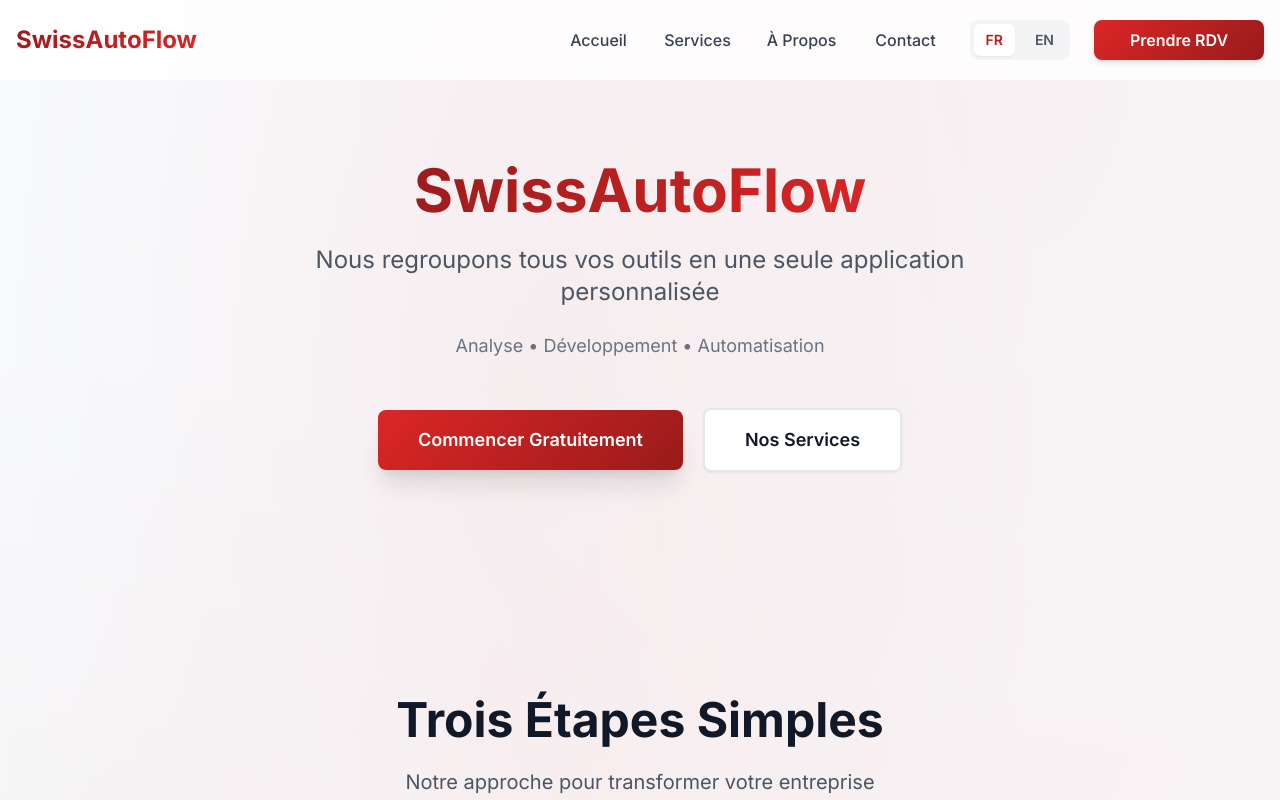
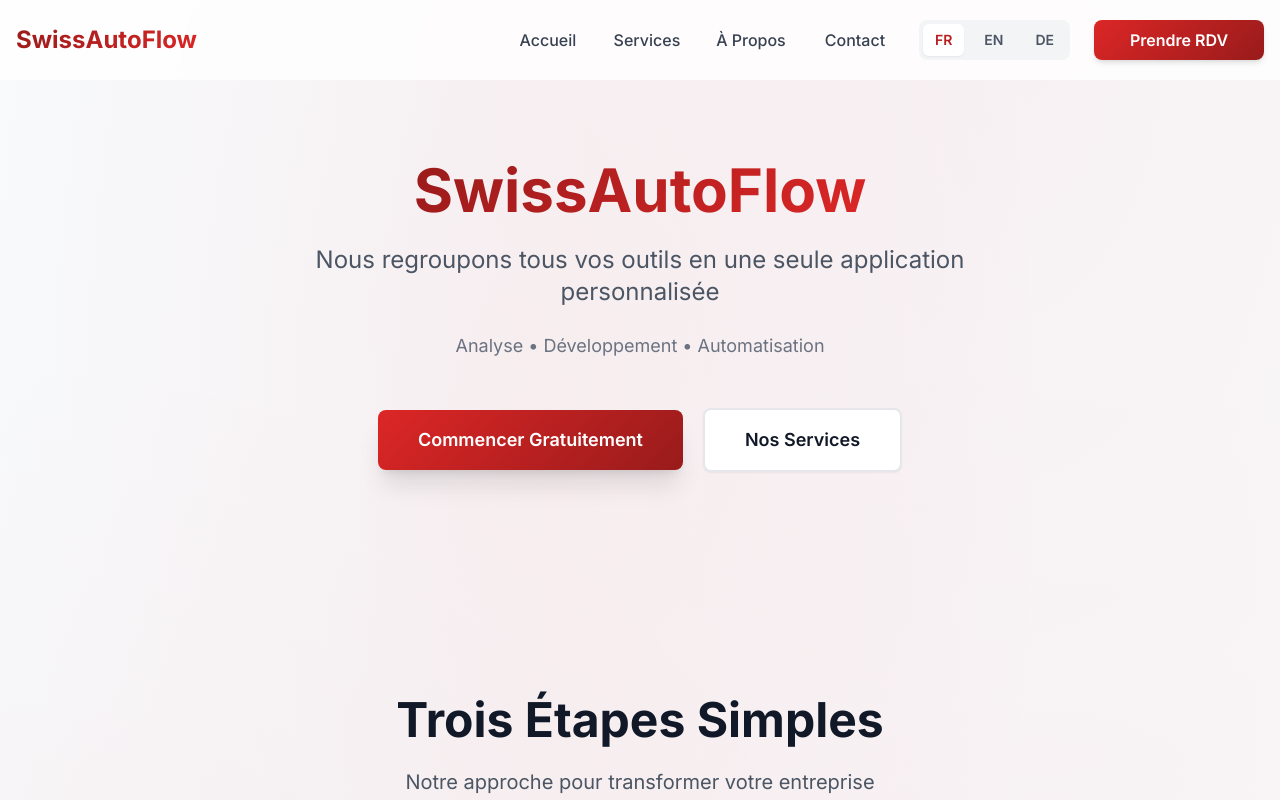
Before and after one commit to julienalissa/automate, a Next.js app: page / in a window 1280 px wide. Shown: the top 800 px of the page. Built offline with nearby package versions, Linux system fonts and the light colour scheme.

Commit message:
Ajout de la langue allemande (DE) - Traductions complètes et sélecteur de langue mis à jour

```diff
--- a/components/LanguageSwitcher.tsx
+++ b/components/LanguageSwitcher.tsx
@@ -27,6 +27,16 @@ export default function LanguageSwitcher() {
       >
         EN
       </button>
+      <button
+        onClick={() => setLanguage('de')}
+        className={`px-3 py-1.5 rounded-md text-sm font-semibold transition-all duration-200 ${
+          language === 'de'
+            ? 'bg-white text-red-700 shadow-sm'
+            : 'text-gray-600 hover:text-gray-900'
+        }`}
+      >
+        DE
+      </button>
     </div>
   )
 }
--- a/contexts/LanguageContext.tsx
+++ b/contexts/LanguageContext.tsx
@@ -2,7 +2,7 @@
 
 import React, { createContext, useContext, useState, useEffect } from 'react'
 
-type Language = 'fr' | 'en'
+type Language = 'fr' | 'en' | 'de'
 
 interface LanguageContextType {
   language: Language
@@ -324,6 +324,162 @@ const translations = {
     'footer.location': 'Switzerland',
     'footer.made': 'Made in Switzerland',
     'footer.rights': 'All rights reserved.',
+  },
+  de: {
+    // Navbar
+    'nav.home': 'Startseite',
+    'nav.services': 'Dienstleistungen',
+    'nav.about': 'Über Uns',
+    'nav.contact': 'Kontakt',
+    'nav.appointment': 'Termin Buchen',
+
+    // Home Page
+    'home.title': 'SwissAutoFlow',
+    'home.subtitle': 'Wir bündeln alle Ihre Tools in einer maßgeschneiderten Anwendung',
+    'home.tagline': 'Analyse • Entwicklung • Automatisierung',
+    'home.cta.start': 'Kostenlos Starten',
+    'home.cta.services': 'Unsere Dienstleistungen',
+
+    'home.services.title': 'Drei Einfache Schritte',
+    'home.services.subtitle': 'Unser Ansatz zur Transformation Ihres Unternehmens',
+
+    'home.service1.title': 'Analyse & Audit',
+    'home.service1.desc': 'Vollständige Bewertung Ihrer aktuellen technologischen Infrastruktur',
+
+    'home.service2.title': 'Maßgeschneiderte Anwendungen',
+    'home.service2.desc': 'Personalisierte Entwicklung, die alle Ihre Tools in einer Lösung bündelt',
+
+    'home.service3.title': 'Vollständige Automatisierung',
+    'home.service3.desc': 'Automatisierung Ihrer Prozesse zur Maximierung Ihrer Produktivität',
+
+    'home.benefits.title': 'Warum SwissAutoFlow?',
+    'home.benefits.subtitle': 'Ein umfassender Ansatz zur Vereinfachung Ihrer Technologie',
+
+    'home.benefit1.title': 'Alles Zentralisiert',
+    'home.benefit1.desc': 'Eine einzige Anwendung, die alle Ihre Tools und Geschäftsprozesse bündelt',
+
+    'home.benefit2.title': 'Personalisierte',
+    'home.benefit2.desc': '100% maßgeschneiderte Lösung, die auf Ihre spezifischen Bedürfnisse zugeschnitten ist',
+
+    'home.benefit3.title': 'Automatisiert',
+    'home.benefit3.desc': 'Beseitigen Sie repetitive Aufgaben und sparen Sie wertvolle Zeit',
+
+    'home.benefit4.title': 'Skalierbar',
+    'home.benefit4.desc': 'Lösungen, die mit Ihrem Unternehmen wachsen',
+
+    'home.cta.final.title': 'Bereit, Ihr Unternehmen zu Automatisieren?',
+    'home.cta.final.subtitle': 'Lassen Sie uns über Ihr Projekt sprechen und entdecken, wie wir Ihnen helfen können',
+    'home.cta.final.button': 'Jetzt Starten',
+
+    // Services Page
+    'services.title': 'Unsere Dienstleistungen',
+    'services.subtitle': 'Vollständige Lösungen zur Transformation Ihres Unternehmens',
+
+    'services.analysis.title': 'Technologieanalyse',
+    'services.analysis.desc': 'Vollständige Prüfung Ihrer Infrastruktur zur Identifizierung von Möglichkeiten',
+    'services.analysis.feature1': 'Vollständige Prüfung Ihrer aktuellen Infrastruktur',
+    'services.analysis.feature2': 'Identifizierung von Prozessen zur Automatisierung',
+    'services.analysis.feature3': 'Personalisierte Empfehlungen',
+    'services.analysis.feature4': 'Detaillierter Bericht mit Aktionsplan',
+
+    'services.webapp.title': 'Web-Anwendung',
+    'services.webapp.desc': 'Entwicklung moderner und leistungsstarker Web-Anwendungen',
+    'services.webapp.feature1': 'Modernes und responsives Design',
+    'services.webapp.feature2': 'Intuitive und personalisierte Benutzeroberfläche',
+    'services.webapp.feature3': 'Integration mit Ihren bestehenden Tools',
+    'services.webapp.feature4': 'Sichere Hosting in der Schweiz',
+
+    'services.mobile.title': 'Mobile Anwendung',
+    'services.mobile.desc': 'Native iOS- und Android-Anwendungen für Ihr Unternehmen',
+    'services.mobile.feature1': 'iOS- und Android-Entwicklung',
+    'services.mobile.feature2': 'Native und flüssige Benutzeroberfläche',
+    'services.mobile.feature3': 'Echtzeit-Cloud-Synchronisation',
+    'services.mobile.feature4': 'Personalisierte Push-Benachrichtigungen',
+
+    'services.automation.title': 'Automatisierung',
+    'services.automation.desc': 'Vollständige Automatisierung Ihrer Geschäftsprozesse',
+    'services.automation.feature1': 'Automatisierung repetitiver Aufgaben',
+    'services.automation.feature2': 'Integration zwischen Ihren verschiedenen Tools',
+    'services.automation.feature3': 'Maßgeschneiderte Workflows',
+    'services.automation.feature4': 'Zeitersparnis und Fehlerreduzierung',
+
+    'services.integration.title': 'Systemintegration',
+    'services.integration.desc': 'Verbinden Sie alle Ihre Tools in einem Ökosystem',
+    'services.integration.feature1': 'Verbindung Ihrer bestehenden Software',
+    'services.integration.feature2': 'Maßgeschneiderte APIs',
+    'services.integration.feature3': 'Echtzeit-Datensynchronisation',
+    'services.integration.feature4': 'Sichere Datenmigration',
+
+    'services.support.title': 'Support & Wartung',
+    'services.support.desc': 'Kontinuierliche Unterstützung zur Gewährleistung Ihres Erfolgs',
+    'services.support.feature1': 'Reaktiver technischer Support',
+    'services.support.feature2': 'Regelmäßige Updates',
+    'services.support.feature3': 'Schulung Ihrer Teams',
+    'services.support.feature4': 'Entwicklung nach Ihren Bedürfnissen',
+
+    'services.cta': 'Mehr Erfahren',
+
+    // About Page
+    'about.title': 'Über SwissAutoFlow',
+    'about.subtitle': 'Ein innovatives Schweizer Unternehmen, gegründet von leidenschaftlichen IT-Studenten',
+
+    'about.story.title': 'Unsere Geschichte',
+    'about.story.p1': 'SwissAutoFlow ist ein Schweizer Unternehmen, gegründet von professionellen IT-Studenten. Wir sind uns der technologischen Herausforderungen bewusst, denen moderne Unternehmen gegenüberstehen, und haben beschlossen, unsere Fähigkeiten in den Dienst ihrer digitalen Transformation zu stellen.',
+    'about.story.p2': 'Unsere Mission ist einfach: Analysieren Sie die aktuelle technologische Situation Ihres Unternehmens, verstehen Sie Ihre Prozesse und erstellen Sie eine personalisierte Anwendung, die alle Ihre Tools bündelt und so viele Aufgaben wie möglich automatisiert.',
+    'about.story.p3': 'Dank unserer IT-Ausbildung und unserer Leidenschaft für Innovation erstellen wir maßgeschneiderte Lösungen - Websites, mobile Anwendungen, Automatisierungssysteme - die das tägliche Leben Schweizer Unternehmen wirklich vereinfachen.',
+
+    'about.mission.title': 'Unsere Mission',
+    'about.mission.desc': 'Schweizer Unternehmen ermöglichen, sich auf ihr Kerngeschäft zu konzentrieren, indem sie ihre technologischen Prozesse automatisieren und ihre Tools in personalisierten Anwendungen zentralisieren.',
+
+    'about.mission.step1.title': 'Analyse',
+    'about.mission.step1.desc': 'Verstehen Sie Ihre wirklichen Bedürfnisse',
+
+    'about.mission.step2.title': 'Erstellung',
+    'about.mission.step2.desc': 'Entwickeln Sie maßgeschneiderte Lösungen',
+
+    'about.mission.step3.title': 'Automatisierung',
+    'about.mission.step3.desc': 'Optimieren Sie Ihre Prozesse',
+
+    'about.cta.title': 'Lassen Sie Uns Zusammenarbeiten',
+    'about.cta.desc': 'Entdecken Sie, wie SwissAutoFlow Ihr Unternehmen durch Automatisierung transformieren kann',
+    'about.cta.button': 'Kontaktieren Sie Uns',
+
+    // Contact Page
+    'contact.title': 'Kontaktieren Sie Uns',
+    'contact.subtitle': 'Zögern Sie nicht, uns direkt zu kontaktieren, um über Ihr Automatisierungsprojekt zu sprechen',
+
+    'contact.email': 'E-Mail',
+    'contact.phone': 'Telefon',
+    'contact.email.cta': 'E-Mail senden',
+    'contact.phone.cta': 'Jetzt anrufen',
+
+    'contact.info.title': 'Wir Sind Für Sie Da',
+    'contact.info.desc': 'Ob Sie eine Frage haben, ein Projekt im Kopf oder einfach nur Beratung zur Automatisierung Ihres Unternehmens benötigen, wir freuen uns auf den Austausch mit Ihnen!',
+    'contact.info.fast': 'Schnelle Antwort',
+    'contact.info.free': 'Kostenlose Beratung',
+    'contact.info.swiss': '100% Schweizer',
+
+    // Appointment Page
+    'appointment.title': 'Termin Vereinbaren',
+    'appointment.subtitle': 'Kontaktieren Sie uns direkt per E-Mail oder Telefon, um über Ihr Projekt zu sprechen',
+
+    'appointment.services.title': 'Unsere Verfügbaren Dienstleistungen',
+    'appointment.services.desc': 'Wir verpflichten uns, schnell zu antworten. Zögern Sie nicht, uns zu kontaktieren, um über Ihr Projekt zu sprechen!',
+
+    'appointment.service1': 'Technologieanalyse',
+    'appointment.service2': 'Maßgeschneiderte Web-Anwendung',
+    'appointment.service3': 'Mobile Anwendung',
+    'appointment.service4': 'Vollständige Automatisierung',
+    'appointment.service5': 'Systemintegration',
+    'appointment.service6': 'Wartung & Support',
+
+    // Footer
+    'footer.tagline': 'Ihr Schweizer Partner für Automatisierung und digitale Transformation',
+    'footer.links': 'Schnelllinks',
+    'footer.contact': 'Kontakt',
+    'footer.location': 'Schweiz',
+    'footer.made': 'Hergestellt in der Schweiz',
+    'footer.rights': 'Alle Rechte vorbehalten.',
   }
 }
 
@@ -333,7 +489,7 @@ export function LanguageProvider({ children }: { children: React.ReactNode }) {
   useEffect(() => {
     // Charger la langue sauvegardée
     const savedLang = localStorage.getItem('language') as Language
-    if (savedLang && (savedLang === 'fr' || savedLang === 'en')) {
+    if (savedLang && (savedLang === 'fr' || savedLang === 'en' || savedLang === 'de')) {
       setLanguageState(savedLang)
     }
   }, [])
```
